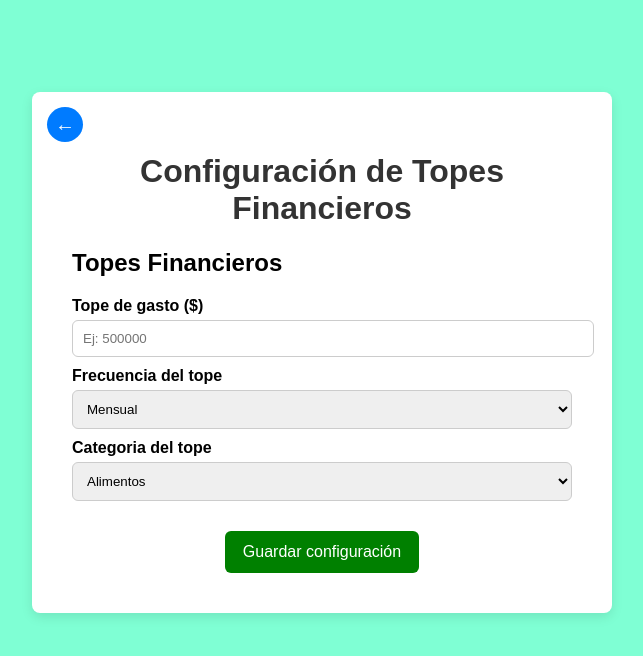
After one commit to franchezco456/SISTEMA-GESTOR-DE-MOVIMIENTOS-FINANCIEROS, a PHP site: page /Web/Usuarios/reglas_y_topes.html in a window 1280 px wide. The commit adds this page. Shown: the top 656 px of the page, without its empty margins (318-961 px from the left). Run offline with PHP 8.4, Linux system fonts and the light colour scheme.

Commit message:
creacion de configuracion de topes

```diff
--- /dev/null
+++ b/View/CSS/reglas y topes.css
@@ -0,0 +1,77 @@
+body {
+  font-family: Arial, sans-serif;
+  background: aquamarine;
+  margin: 0;
+  padding: 20px;
+}
+
+h1 {
+  text-align: center;
+  color: #333;
+}
+
+.form-section {
+  margin-bottom: 20px;
+}
+
+label {
+  display: block;
+  margin-bottom: 5px;
+  font-weight: bold;
+}
+
+input, select {
+  width: 100%;
+  padding: 10px;
+  margin-bottom: 10px;
+  border: 1px solid #ccc;
+  border-radius: 6px;
+}
+
+button {
+  background: green;
+  color: #fff;
+  padding: 12px 18px;
+  border: none;
+  border-radius: 6px;
+  cursor: pointer;
+  font-size: 16px;
+  display: block;
+  margin: auto;
+}
+
+button:hover {
+  background: #08e337;
+}
+
+.form-container {
+  position: relative; /* Necesario para posicionar el botón dentro */
+  padding: 40px;
+  background: white;
+  border-radius: 8px;
+  box-shadow: 0 4px 12px rgba(0, 0, 0, 0.1);
+  max-width: 500px;
+  margin: auto;
+}
+
+.circle-btn {
+  position: absolute;
+  top: 15px;
+  left: 15px;
+  width: 35px;
+  height: 35px;
+  border-radius: 50%;
+  border: none;
+  background-color: #007bff;
+  color: white;
+  font-size: 20px;
+  cursor: pointer;
+  display: flex;
+    justify-content: center;
+    align-items: center;
+    transition: background 0.3s;
+}
+
+.circle-btn:hover {
+  background-color: #0056b3;
+}
--- a/View/Web/Cuentas financieras/ModificarCuenta.php
+++ b/View/Web/Cuentas financieras/ModificarCuenta.html
@@ -24,7 +24,6 @@
             <input type="number" placeholder="Nuevo tope máximo">
 
             <button type="submit" class="save-btn">Guardar Cambios</button>
-        </form>
-    </div>
+            <a href="/View/Web/Usuarios/reglas_y_topes.html"><button type="button" Class="conf-btn">Configuracion de tope</button></a>
 </body>
 </html>
--- /dev/null
+++ b/View/Web/Usuarios/reglas_y_topes.html
@@ -0,0 +1,48 @@
+<!DOCTYPE html>
+<html lang="es">
+<head>
+  <meta charset="UTF-8">
+  <title>Reglas y Topes Financieros</title>
+  <link rel="stylesheet" href="/View/CSS/reglas y topes.css">
+</head>
+<body>
+  <br><br><br><br>
+  <div class="form-container">
+  <a href="/View/Web/Cuentas financieras/ModificarCuenta.html"><button class="circle-btn">←</button></a>
+  <h1>Configuración de Topes Financieros</h1>
+
+
+    <div class="form-section">
+    <h2>Topes Financieros</h2>
+
+
+      <label for="tope">Tope de gasto ($)</label>
+<input type="number" id="tope" placeholder="Ej: 500000">
+
+<label for="frecuencia">Frecuencia del tope</label>
+<select id="frecuencia">
+  <option value="semanal">Semanal</option>
+  <option value="mensual" selected>Mensual</option>
+  <option value="anual">Anual</option>
+</select>
+
+<label for="categoria">Categoria del tope</label>
+<select id="categoria">
+  <option value="alimentos">Alimentos</option>
+  <option value="facturas">Facturas</option>
+  <option value="transporte">Transporte</option>
+  <option value="compras">Compras</option>
+  <option value="regalos">Regalos</option>
+  <option value="educacion">Educación</option>
+  <option value="renta">Renta</option>
+  <option value="viajes">Viajes</option>
+  <option value="otros">Otros</option>
+</select>
+
+    </div>
+
+    <button>Guardar configuración</button>
+
+  </div>
+</body>
+</html>
```
Also changed, not shown: View/CSS/Login_y_Registro.css (+18 -13 lines), View/CSS/ModificarCuenta.css (+11 -2 lines).
